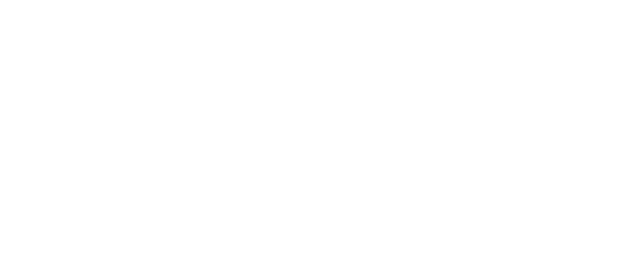
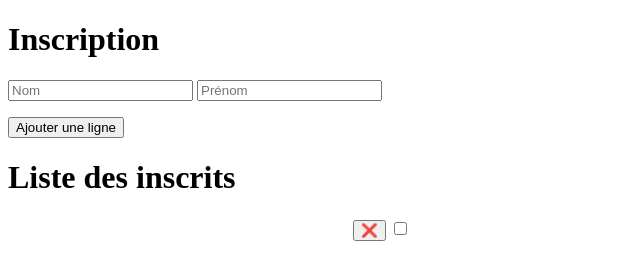
Before and after one commit to ysalamone/2020_exo_vue_form, a plain HTML site: page index.html in a window 1280 px wide. Shown: the whole page, without its empty margins (0-640 px from the left). Drawn offline with nearby package versions, Linux system fonts and the light colour scheme.

Commit message:
formulaire dynamique + bouton supprimer

```diff
--- a/index.html
+++ b/index.html
@@ -3,10 +3,36 @@
 <head>
     <meta charset="UTF-8">
     <title>Exo formulaire Vue.js</title>
+    <style>
+        table { border-collapse: collapse; }
+        td { min-width: 170px; }
+        td:last-child { min-width: initial; }
+        .rouge { background-color: #f00; }
+    </style>
 </head>
 <body>
 
 <div id="app">
+
+    <h1>Inscription</h1>
+    <p v-for="(inscrit, i) in inscrits" :key="i">
+        <input v-model="inscrit.nom" type="text" id="nom" placeholder="Nom"/>
+        <input v-model="inscrit.prenom" type="text" id="prenom" placeholder="Prénom"/>
+    </p>
+    <button @click="ajouterLigne">Ajouter une ligne</button>
+
+    <h1>Liste des inscrits</h1>
+    <table>
+        <tr v-for="(inscrit, i) in inscrits" :key="i"
+            :class="inscrit.checked ? 'rouge' : ''">
+            <td>{{ inscrit.nom }}</td>
+            <td>{{ inscrit.prenom }}</td>
+            <td>
+                <button @click="supprimerLigne(i)">❌</button>
+                <input type="checkbox" v-model="inscrit.checked"/>
+            </td>
+        </tr>
+    </table>
 
 </div>
 
@@ -17,6 +43,17 @@
     var app = new Vue({
         el: '#app',
         data: {
+            inscrits: [{nom: '', prenom: '', checked: false}],
+        },
+        methods: {
+            ajouterLigne() {
+                this.inscrits.push({nom: '', prenom: '', checked: false});
+            },
+            supprimerLigne(i) {
+                this.inscrits.splice(i, 1);
+                if(this.inscrits.length === 0)
+                    this.ajouterLigne();
+            }
         }
     });
 </script>
```
